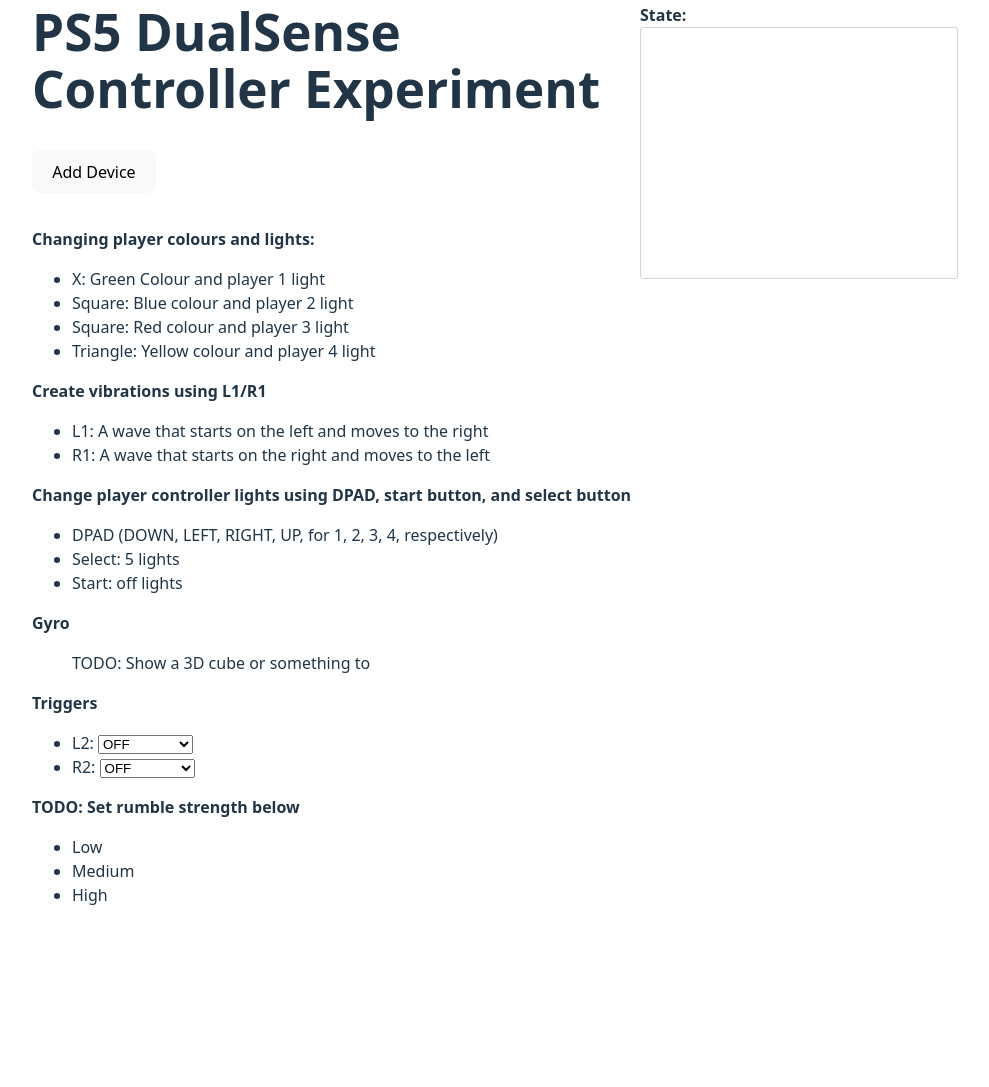
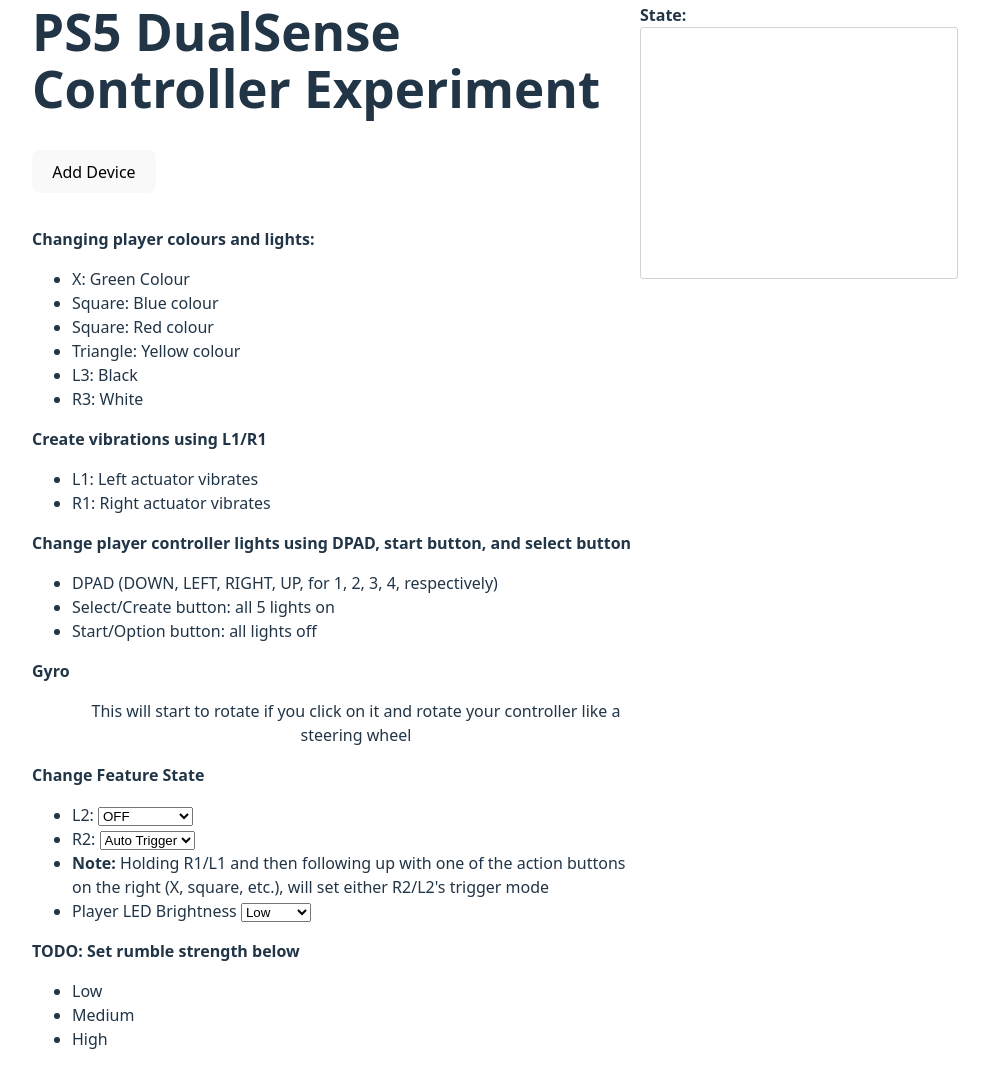
Before and after one commit to Kitanga/dualsense-experiment, a website built with Vite: page index.html in a window 1280 px wide. Shown: the part 63-1150 px from the top of the page, without its empty margins (0-989 px from the left). Before the commit the page ends 1018 px from the top, so only its background shows below. Built offline with nearby package versions, Linux system fonts and the light colour scheme.

Commit message:
feat: added more instructions to match new capabilities

```diff
--- a/index.html
+++ b/index.html
@@ -19,29 +19,33 @@
 
       <strong>Changing player colours and lights:</strong>
       <ul>
-        <li>X: Green Colour and player 1 light</li>
-        <li>Square: Blue colour and player 2 light</li>
-        <li>Square: Red colour and player 3 light</li>
-        <li>Triangle: Yellow colour and player 4 light</li>
+        <li>X: Green Colour</li>
+        <li>Square: Blue colour</li>
+        <li>Square: Red colour</li>
+        <li>Triangle: Yellow colour</li>
+        <li>L3: Black</li>
+        <li>R3: White</li>
       </ul>
 
       <strong>Create vibrations using L1/R1</strong>
       <ul>
-        <li>L1: A wave that starts on the left and moves to the right</li>
-        <li>R1: A wave that starts on the right and moves to the left</li>
+        <li>L1: Left actuator vibrates</li>
+        <li>R1: Right actuator vibrates</li>
       </ul>
 
       <strong>Change player controller lights using DPAD, start button, and select button</strong>
       <ul>
         <li>DPAD (DOWN, LEFT, RIGHT, UP, for 1, 2, 3, 4, respectively)</li>
-        <li>Select: 5 lights</li>
-        <li>Start: off lights</li>
+        <li>Select/Create button: all 5 lights on</li>
+        <li>Start/Option button: all lights off</li>
       </ul>
 
       <strong>Gyro</strong>
-      <ul>TODO: Show a 3D cube or something to </ul>
+      <div>
+        <ul id="gyro-z" style="display: inline-block; text-align: center;">This will start to rotate if you click on it and rotate your controller like a steering wheel</ul>
+      </div>
 
-      <strong>Triggers</strong>
+      <strong>Change Feature State</strong>
       <ul>
         <li>
           L2: <select id="l2-trigger">
@@ -53,10 +57,20 @@
         </li>
         <li>
           R2: <select id="r2-trigger">
-            <option value="r-off" selected>OFF</option>
+            <option value="r-off">OFF</option>
             <option value="r-resistance">Resistance</option>
             <option value="r-trigger">Trigger</option>
-            <option value="r-auto-trigger">Auto Trigger</option>
+            <option value="r-auto-trigger" selected>Auto Trigger</option>
+          </select>
+        </li>
+        <li>
+          <strong>Note:</strong> Holding R1/L1 and then following up with one of the action buttons on the right (X, square, etc.), will set either R2/L2's trigger mode
+        </li>
+        <li>
+          Player LED Brightness <select id="led-brightness">
+            <option value="r-off">Low</option>
+            <option value="r-resistance">Medium</option>
+            <option value="r-trigger">High</option>
           </select>
         </li>
       </ul>
```
